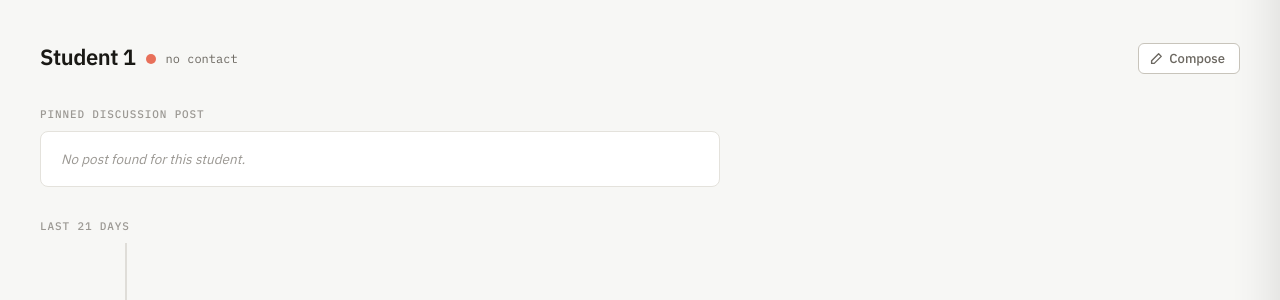
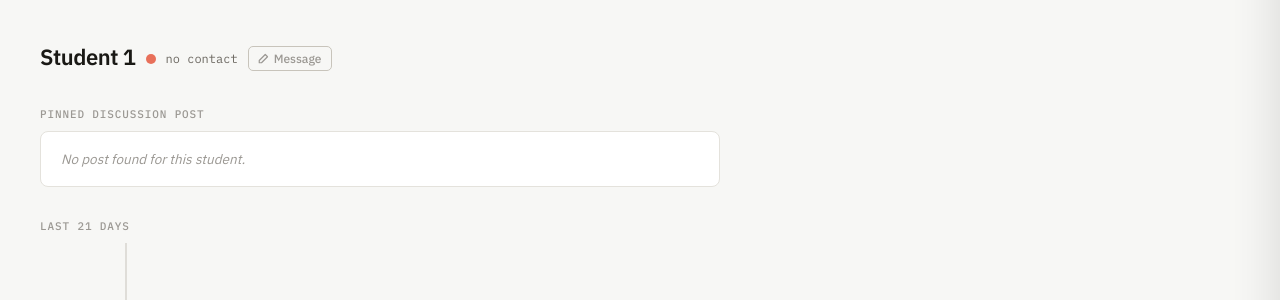
Before and after one commit to Schatzjason/canvas_contact_app, a Flask app: page /course/1/student/1 in a window 1280 px wide. Shown: the part 52-352 px from the top of the page. Run offline with Flask 3, Linux system fonts and the light colour scheme; data comes from the database, SQL or seed files in the repository; data that the repository does not hold is empty; parts of the project's set-up code (start-up, migrations or seed data) failed here and were passed over.

Commit message:
Small fixes. Move compose button, change subject line prepopulation

```diff
--- a/app/routes/dashboard.py
+++ b/app/routes/dashboard.py
@@ -512,7 +512,7 @@ def compose(course_id, student_id):
         return redirect(url_for('dashboard.student', course_id=course_id, student_id=student_id))
 
     first_name = student_name.split()[0] if student_name else ''
-    default_subject = 'Check in'
+    default_subject = 'Checking in'
     default_body    = f'Hi {first_name}, ' if first_name else ''
 
     return render_template('dashboard/compose.html',
--- a/app/templates/dashboard/student.html
+++ b/app/templates/dashboard/student.html
@@ -60,7 +60,8 @@
   h1 { font-size: 22px; font-weight: 600; letter-spacing: -0.02em; margin-bottom: 4px; }
   .student-label { font-family: var(--mono); font-size: 11px; color: var(--text-tertiary); letter-spacing: 0.08em; text-transform: uppercase; margin-bottom: 6px; }
 
-  .name-row { display: flex; align-items: center; gap: 10px; }
+  .header-area { max-width: 680px; }
+  .name-row { display: flex; align-items: center; gap: 10px; flex-wrap: wrap; }
   .staleness-dot { width: 10px; height: 10px; border-radius: 50%; flex-shrink: 0; }
   .staleness-dot.green  { background: #5a9e6e; }
   .staleness-dot.yellow { background: #d4a012; }
@@ -68,24 +69,23 @@
   .days-ago { font-family: var(--mono); font-size: 12px; color: var(--text-secondary); }
 
   .compose-btn {
-    margin-left: auto;
     display: inline-flex;
     align-items: center;
-    gap: 6px;
-    padding: 6px 14px 6px 10px;
-    background: var(--surface);
+    gap: 5px;
+    padding: 4px 10px 4px 8px;
+    background: transparent;
     border: 1px solid var(--border-strong);
-    border-radius: 6px;
+    border-radius: 5px;
     font-family: var(--sans);
-    font-size: 13px;
+    font-size: 12px;
     font-weight: 500;
-    color: var(--text-secondary);
+    color: var(--text-tertiary);
     text-decoration: none;
-    transition: border-color 0.15s, color 0.15s, box-shadow 0.15s;
+    transition: border-color 0.15s, color 0.15s;
     flex-shrink: 0;
   }
-  .compose-btn svg { width: 14px; height: 14px; flex-shrink: 0; }
-  .compose-btn:hover { border-color: var(--icon-message); color: var(--icon-message); box-shadow: 0 1px 4px rgba(0,0,0,0.08); }
+  .compose-btn svg { width: 12px; height: 12px; flex-shrink: 0; }
+  .compose-btn:hover { border-color: var(--icon-message); color: var(--icon-message); }
 
   /* ── PINNED POST ─────────────────────────────────────────── */
   .section { margin-top: 32px; max-width: 680px; }
@@ -199,6 +199,7 @@
 
 {% block content %}
 <div class="page">
+  <div class="header-area">
     <div class="student-label">{{ course.course_code }}</div>
     <div class="name-row">
       <h1>{{ student_name }}</h1>
@@ -214,8 +215,9 @@
         <svg viewBox="0 0 16 16" fill="none" stroke="currentColor" stroke-width="1.6" stroke-linecap="round" stroke-linejoin="round">
           <path d="M11 2l3 3-8 8H3v-3l8-8z"/>
         </svg>
-      Compose
+        Message
       </a>
+    </div>
   </div>
 
   <div class="section">
```
Lines whose indentation alone changed are shown as unchanged.
